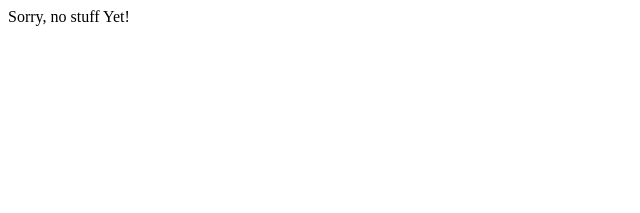
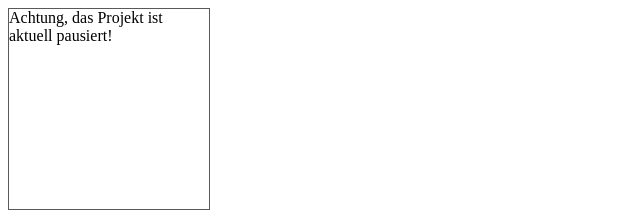
Before and after one commit to Neuxz/MangaDLEX, a plain HTML site: page index.html in a window 1280 px wide. Shown: the whole page, without its empty margins (0-640 px from the left). Drawn offline with Linux system fonts and the light colour scheme.

Commit message:
Update index.html

```diff
--- a/index.html
+++ b/index.html
@@ -1,3 +1,3 @@
-<div>
-  Sorry, no stuff Yet!
+<div style="width: 200px;height: 200px;border: 1px rgb(89,89,89) solid;">
+	Achtung, das Projekt ist aktuell pausiert!
 </div>
```
